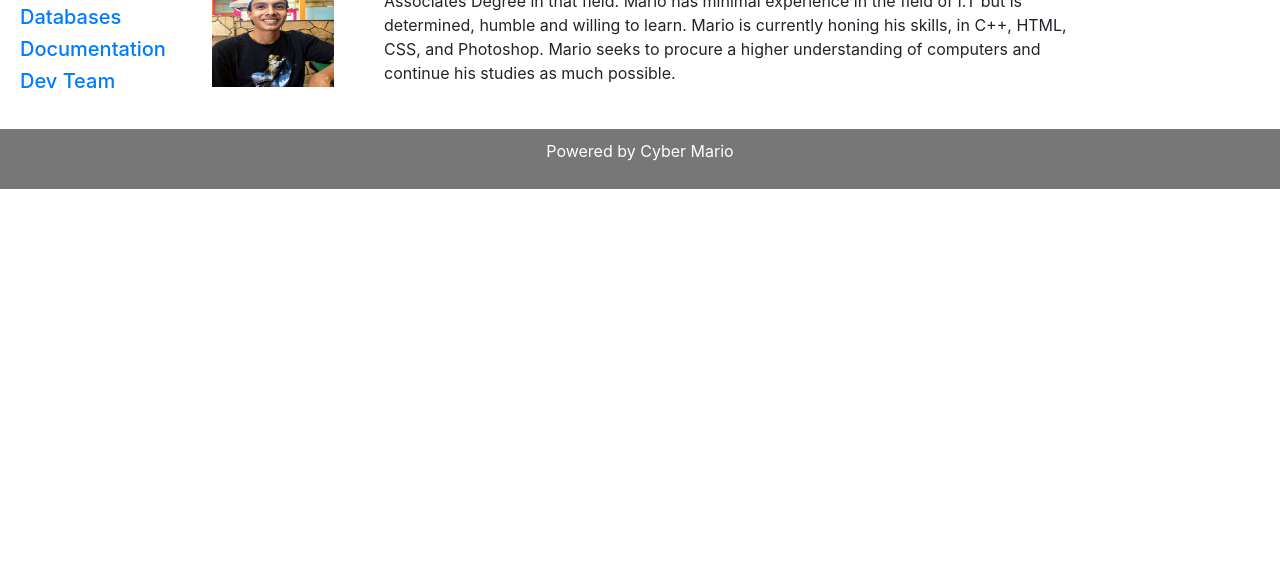
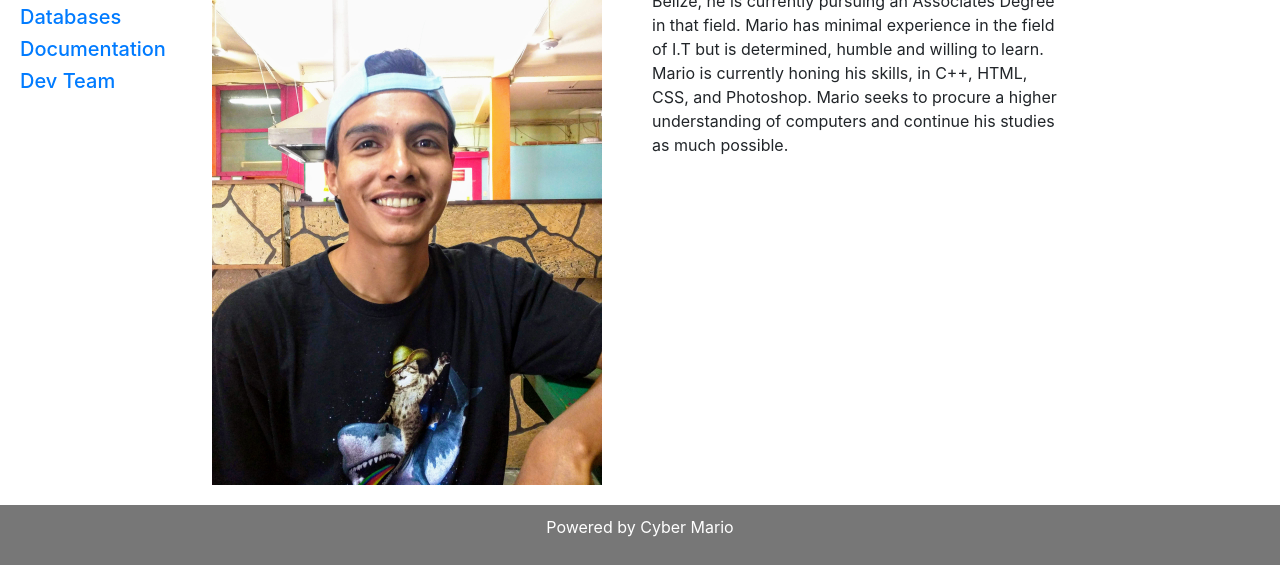
Before and after one commit to Cyber-Mario/FoC, a plain HTML site: page aboutme.html in a window 1280 px wide. Shown: the part 217-800 px from the top of the page. Drawn offline with nearby package versions, Linux system fonts and the light colour scheme.

Commit message:
Update aboutme.html

```diff
--- a/aboutme.html
+++ b/aboutme.html
@@ -28,7 +28,7 @@
 
   <article>
 	  <h1>About Me</h1>
-   <p><img src="Mario.jpg" alt="Image of Mario Calvio"  width="122" height="122" style="float:left; margin-right:50px">
+   <p><img src="Mario.jpg" alt="Image of Mario Calvio"  width="390" height="520" style="float:left; margin-right:50px">
    Mario is a first year I.T student at the University of Belize,
 		he is currently pursuing an Associates Degree in that field.
 		Mario has minimal experience in the field of I.T but is determined, humble and
```
